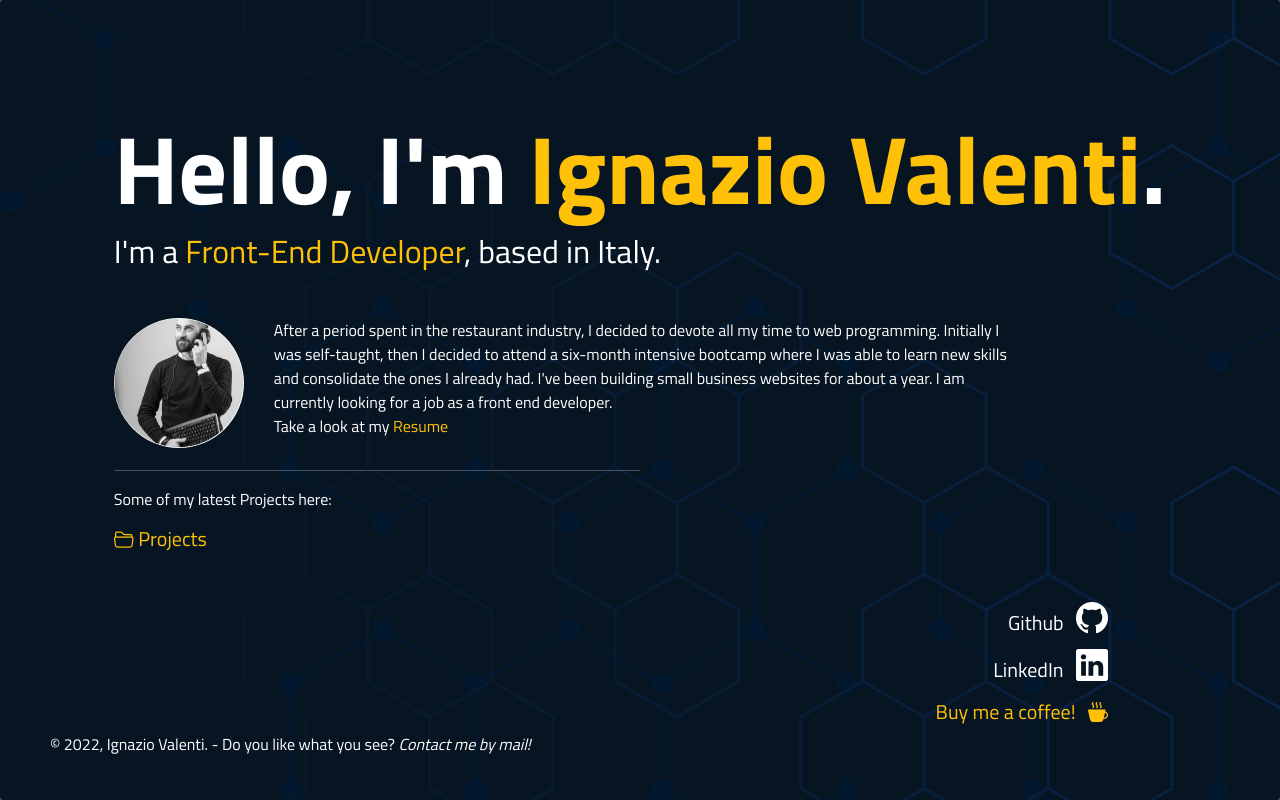
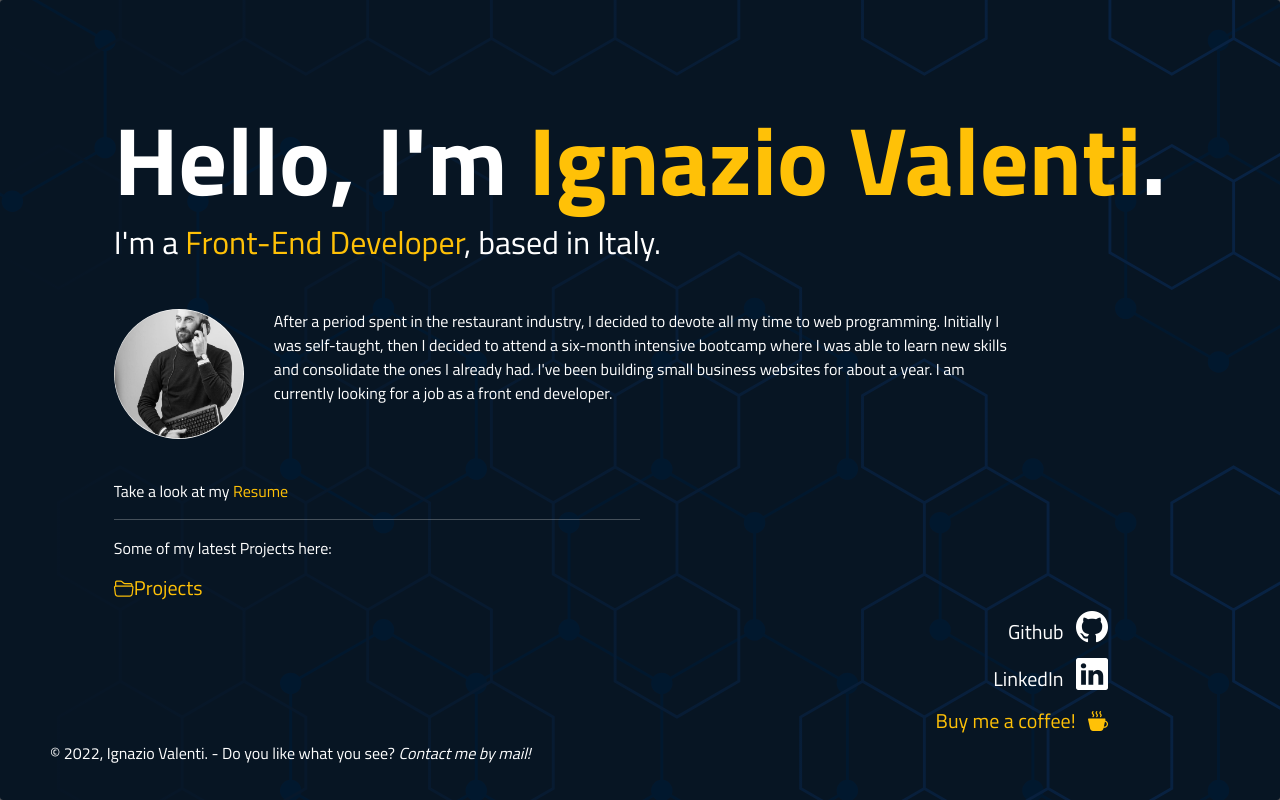
Before and after one commit to Ignaziovalenti5/personal, a plain HTML site: page index.html in a window 1280 px wide. Drawn offline with nearby package versions, Linux system fonts and the light colour scheme; a web font is replaced by a local one.

Commit message:
fix css file

```diff
--- a/assets/style.css
+++ b/assets/style.css
@@ -98,12 +98,6 @@ a:hover {
     margin-right: -15px;
 }
 
-@media screen and (max-width:700px) {
-    .info a{
-        display: none;
-    }
-}
-
 .cont{
     z-index: 100;
     min-width: 1200px;
--- a/index.html
+++ b/index.html
@@ -25,22 +25,24 @@
             <h2 class="role mt-4">I'm a <span class="text-warning">Front-End Developer</span>, based in Italy.</h2>
             <!-- <hr class="mt-5 w-25"> -->
             <div class="presentation mt-5">
-                <img src="./img/personal-pic.jpg" alt="Ignazio-Valenti-Pic">
-                <p>After a period spent in the restaurant industry, I decided to devote all my time to web programming.
+                <img class="mb-4" src="./img/personal-pic.jpg" alt="Ignazio-Valenti-Pic">
+                <p>After a period spent in the restaurant industry, I decided to devote all my time to web    programming.
                     Initially I was self-taught, then I decided to attend a six-month intensive bootcamp where I was
                     able to learn new skills and consolidate the ones I already had. I've been building small business
-                    websites for about a year. I am currently looking for a job as a front end developer.<br>
-                    Take a look at my <a class="text-warning" href="./assets/CV-Ignazio_Valenti-Front_End_Developer.pdf"
-                        target="_blank">Resume</a>
+                    websites for about a year. I am currently looking for a job as a front end developer.
                 </p>
+            </div>
+            <p class="mt-3">
+                Take a look at my
+                <a class="text-warning" href="./assets/CV-Ignazio_Valenti-Front_End_Developer.pdf"
+                    target="_blank">Resume</a>
+            </p>
 
-            </div>
-            <!-- massimo 5 righe di codice come dimensione per la descrizione -->
             <hr class="w-50">
             <p>Some of my latest Projects here:</p>
-            <a href="./projects.html">
-                <h5 class="text-warning mb-5"><i class="bi bi-folder2-open"></i> Projects</h5>
-            </a>
+            <h5 >
+                <a class="text-warning mb-5" href="./projects.html"><i class="bi bi-folder2-open"></i>Projects</a>
+            </h5>
 
         </div>
 
```
